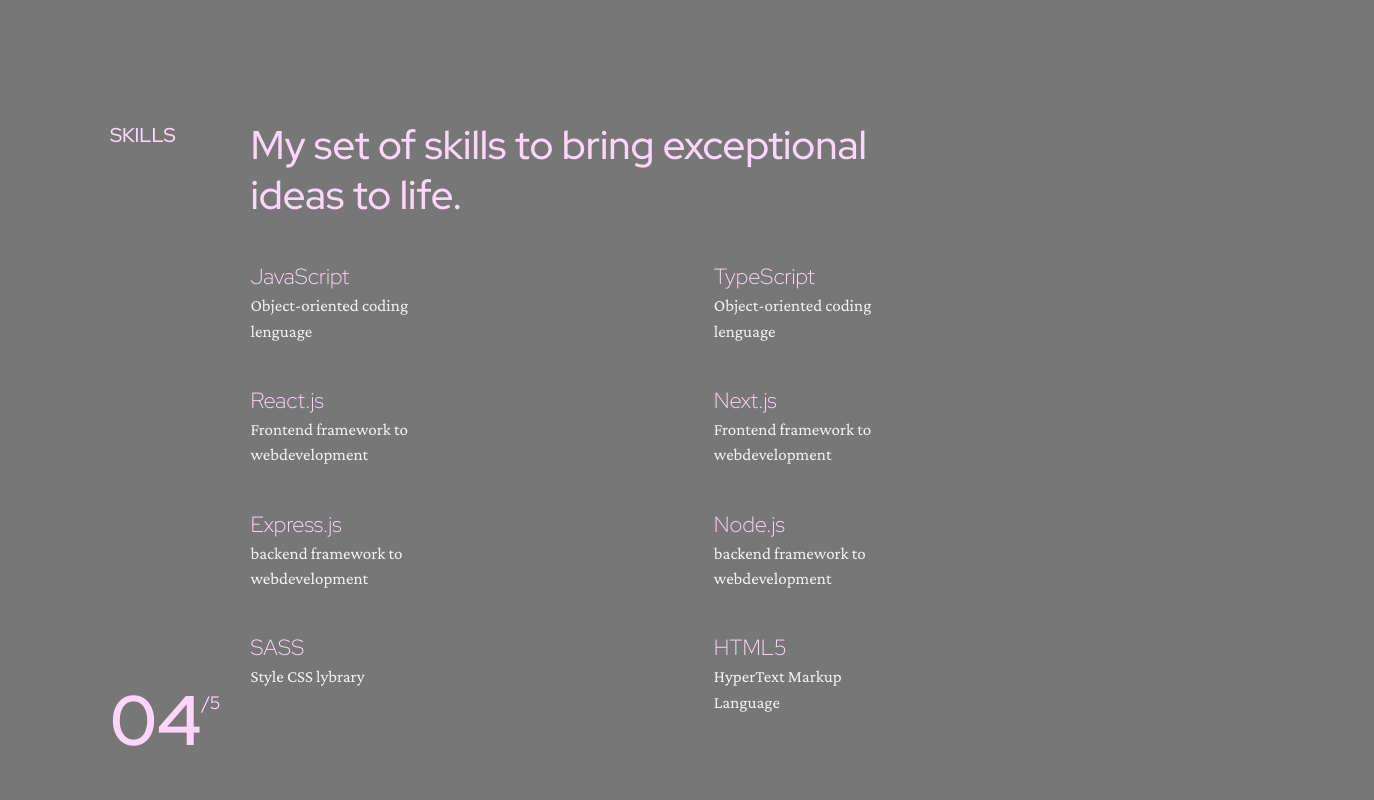
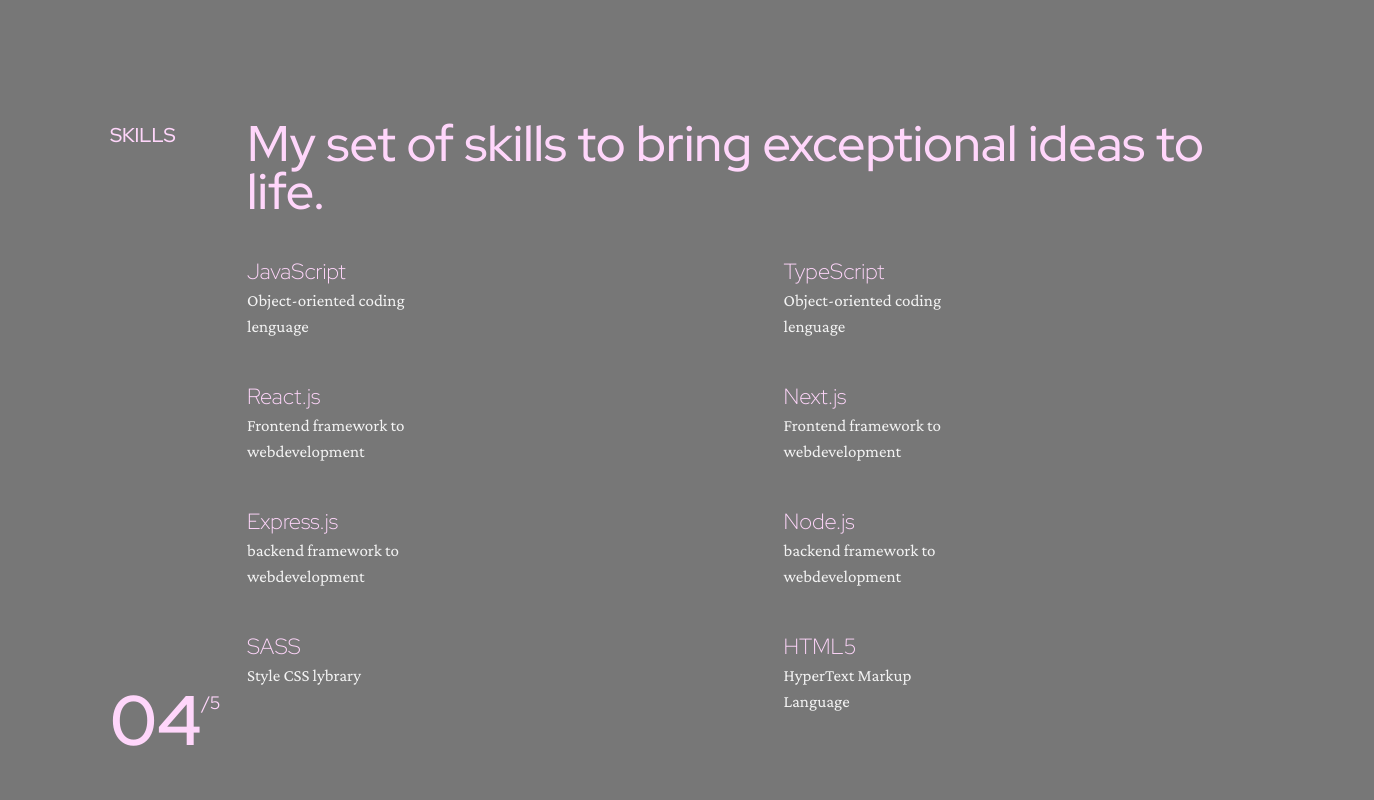
Before and after one commit to Pedrokielma/my-portfolio, a Next.js app: page / in a window 1280 px wide. Shown: the part 2400-3200 px from the top of the page, 1374 px wide, since content can reach past the window. Built offline with nearby package versions, Linux system fonts and the light colour scheme; no server answers.

Commit message:
finish skill page

```diff
--- a/src/app/pages/About/about.module.scss
+++ b/src/app/pages/About/about.module.scss
@@ -9,9 +9,8 @@
   background-color: $grey;
   @include respond-to("mobile") {
     height: fit-content;
-    scroll-snap-type: y proximity;
-    overflow-y: none;
-    scroll-snap-align: start;
+    scroll-snap-align: nearest;
+
   }
   .aboutContainer {
     display: flex;
@@ -76,7 +75,7 @@
             font-weight: 400;
             display: flex;
             gap: 20px;
-            max-width: 560px;
+
             @include respond-to("mobile") {
               font-size: 16px;
             }
--- a/src/app/pages/Skill/index.tsx
+++ b/src/app/pages/Skill/index.tsx
@@ -51,6 +51,7 @@ const Skill = (props: Props) => {
     <section ref={ref} id={id} className={style.skill}>
       <SideNavCounter counter="04" name='Skills' />
       <div className={style.skillSection}>
+      <p className={style.titleSection}>About me</p>
         <div className={style.skillContent}>
           <h2 className={style.skillTitle}>My set of skills to bring exceptional ideas to life.</h2>
           <div className={style.skillTable}>
@@ -62,6 +63,10 @@ const Skill = (props: Props) => {
           ))}
           </div>
         </div>
+        <div className={style.counter}>
+          <p className={style.currentPage}>03</p>
+          <p className={style.totalPages}>/5</p>
+        </div>
       </div>
     </section>
   );
--- a/src/app/pages/Skill/skill.module.scss
+++ b/src/app/pages/Skill/skill.module.scss
@@ -11,33 +11,50 @@
     padding: 120px 50px 45px 0px;
     flex-grow: 1;
     gap: 40px;
+    @include respond-to("tablet") {
+      padding: 120px 50px 20px 50px;
+      flex-direction: column;
+      justify-content: space-between;
+    }
+    @include respond-to("mobile") {
+        padding: 120px 20px 20px 20px;
+
+    }
+
+      .titleSection {
+        display: none;
+        color: $pink;
+        font-size: 20px;
+        font-weight: 500;
+        text-transform: uppercase;
+        margin-bottom: 20px;
+        @include respond-to("tablet") {
+          display: block;
+        }
+        @include respond-to("mobile") {
+          display: none;
+        }
+      }
       .skillContent {
         display: flex;
         flex-direction: column;
         justify-content: space-between;
         gap: 40px;
-      .skillTitle {
-        font-size: 40px;
-        font-weight: 500;
-        color: $pink;
-        max-width: 80%;
-      }
+        flex-grow: 1;
         .skillTable {
           display: grid;
           grid-template-columns: 1fr 1fr;
           grid-auto-rows: 1fr;
           grid-column-gap:90px;
-        max-width: 556px;
           flex-grow: 1;
-        // display: flex ;
-        // flex-direction: column;
+          max-width: 100%;
+          @include respond-to("mobile") {
+            grid-column-gap: 20px;
 
-        max-width: 100%;
+        }
           .item {
             display: flex;
             flex-direction: column;
-          flex-wrap: wrap;
-          max-height: 100px;
             max-width: 160px;
             .name {
               font-size: 22px;
@@ -49,9 +66,38 @@
               color: $darkWhite;
               font-weight: 400;
               font-family: 'Crimson Pro', serif;
+              @include respond-to("tablet") {
+                font-size: 16px;
+
+            }
+            }
+
+          }
+        }
+    }
+    .counter {
+      display: none;
+      line-height: 70px;
+      align-items: flex-start;
+      margin-top: 10px;
+      color: $pink;
+      @include respond-to("tablet") {
+        display: flex;
+      }
+      @include respond-to("mobile") {
+        display: none;
+      }
+
+      .currentPage {
+        font-size: 70px;
+        font-weight: 600;
+      }
+      .totalPages {
+        font-size: 18px;
+        font-weight: 400;
+        max-height: 27px;
+        line-height: 35px;
       }
     }
   }
 }
-  }
-}
--- a/src/app/styles/globals.scss
+++ b/src/app/styles/globals.scss
@@ -45,6 +45,7 @@ h2 {
   font-size: 50px;
   line-height: 50px;
   font-weight: 500;
+  line-height: 95%;
   @include respond-to("mobile") {
     font-size: 30px;
   }
```
Lines whose indentation alone changed are shown as unchanged.
